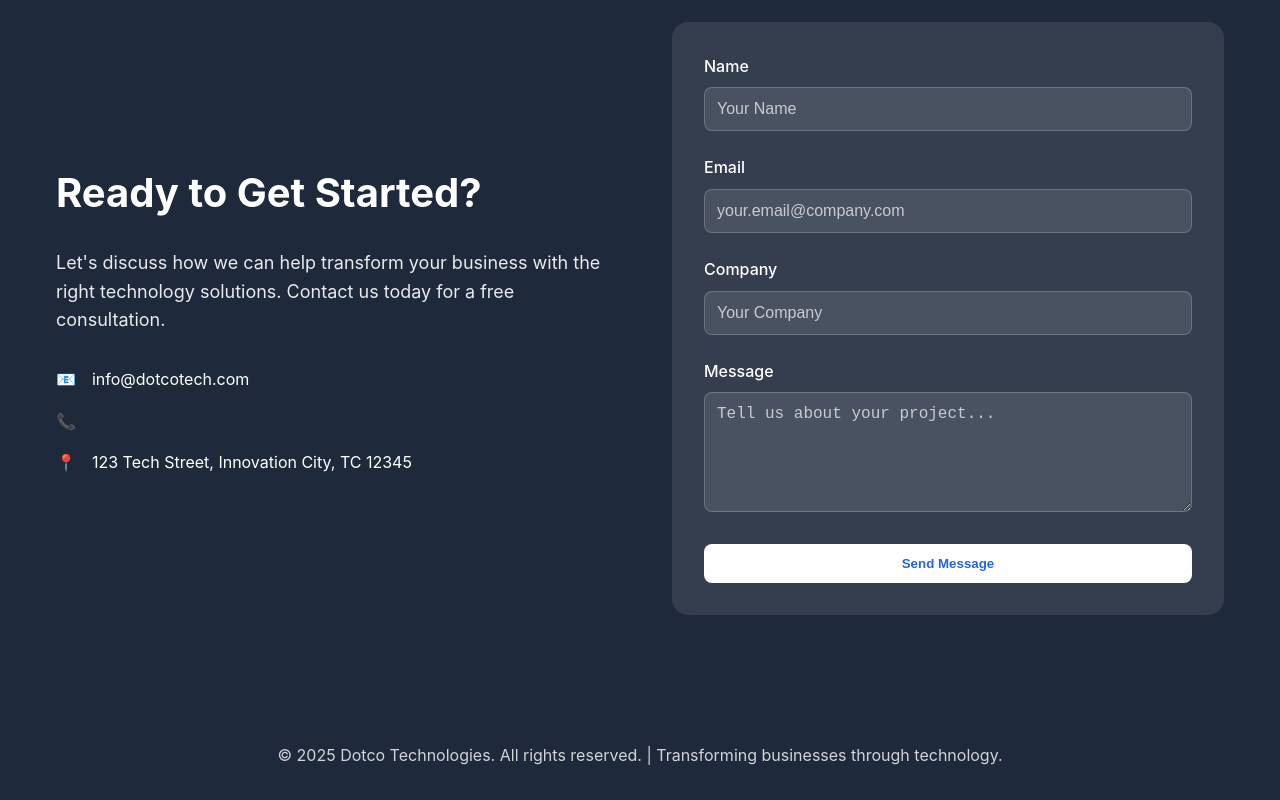
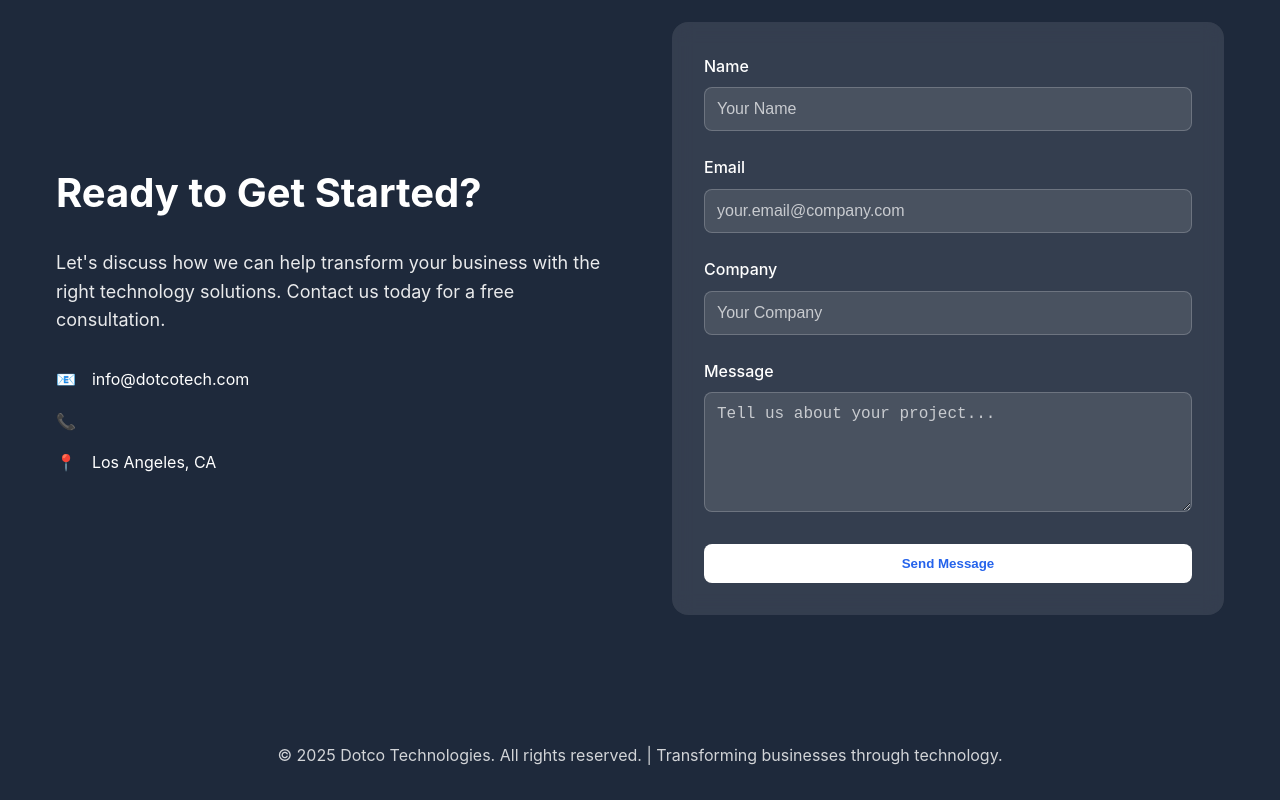
Before and after one commit to mannystatus/dt2025, a plain HTML site: page index.html in a window 1280 px wide. Shown: the part 2274-3074 px from the top of the page. Drawn offline with Linux system fonts and the light colour scheme.

Commit message:
Add index.html for Render

```diff
--- a/index.html
+++ b/index.html
@@ -628,7 +628,7 @@
                         </div>
                         <div class="contact-item">
                             <span>📍</span>
-                            <span>123 Tech Street, Innovation City, TC 12345</span>
+                            <span>Los Angeles, CA</span>
                         </div>
                     </div>
                 </div>
```
Also changed, not shown: dotco2025.html (+1 -1 lines).
